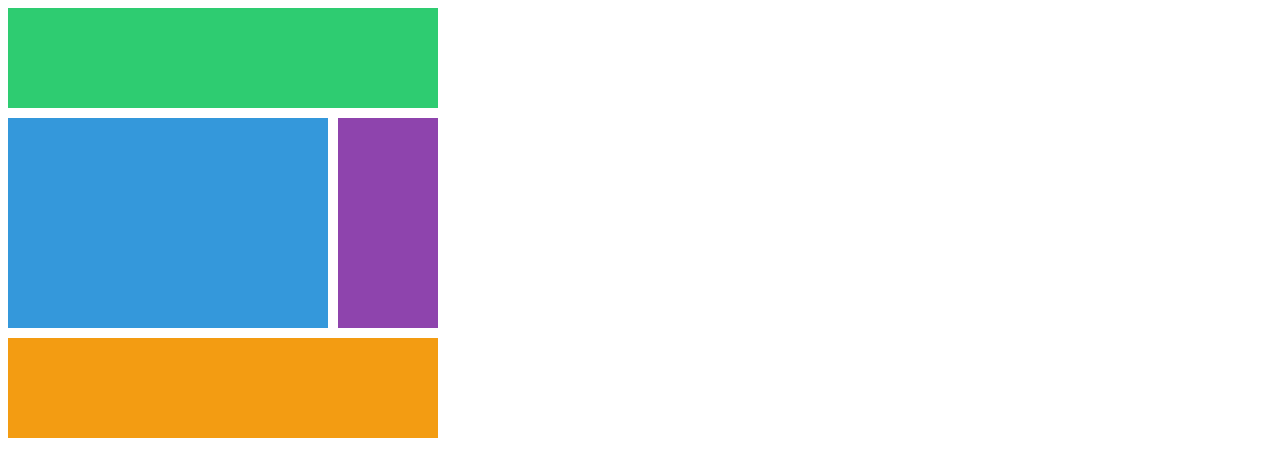
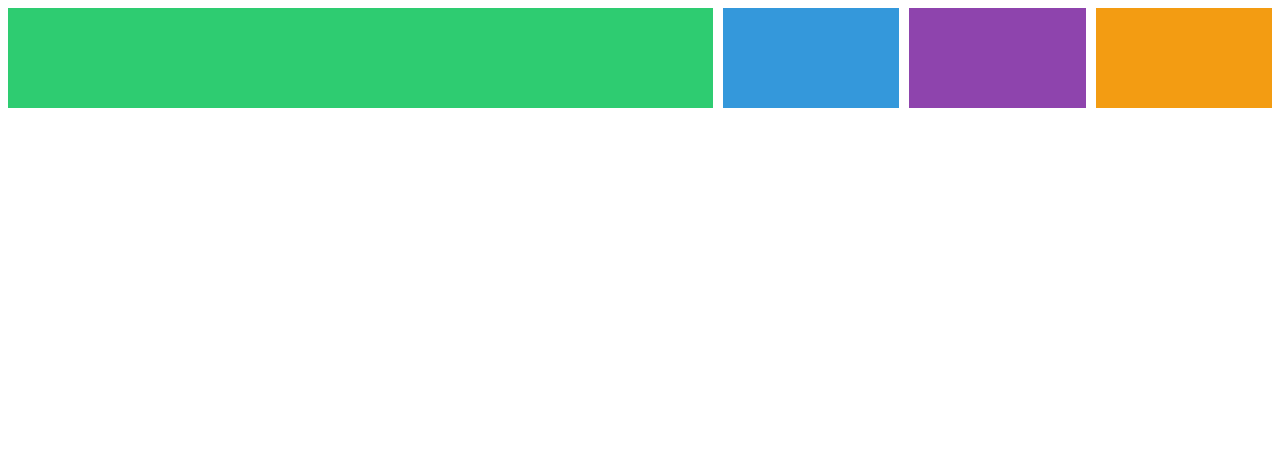
Before and after one commit to vriznet/na-css-grid, a plain HTML site: page index.html in a window 1280 px wide. Drawn offline with Linux system fonts and the light colour scheme.

Commit message:
2.6 Grid Template - 1

```diff
--- a/styles.css
+++ b/styles.css
@@ -1,27 +1,22 @@
 .grid {
   display: grid;
-  grid-template-columns: [line1] 100px [line2] 100px [line3] 100px [line4] 100px [line5];
-  grid-template-rows: [line1] 100px [line2] 100px [line3] 100px [line4] 100px [line5];
   gap: 10px;
+  grid-template-columns: 4fr repeat(3, 1fr);
+  grid-template-rows: 100px;
 }
 
 .header {
   background-color: #2ecc71;
-  grid-column: line1 / line5;
 }
 
 .content {
   background-color: #3498db;
-  grid-column: line1 / line4;
-  grid-row: line2 / line4;
 }
 
 .nav {
   background-color: #8e44ad;
-  grid-row: line2 / line4;
 }
 
 .footer {
   background-color: #f39c12;
-  grid-column: line1 / line5;
 }
```
